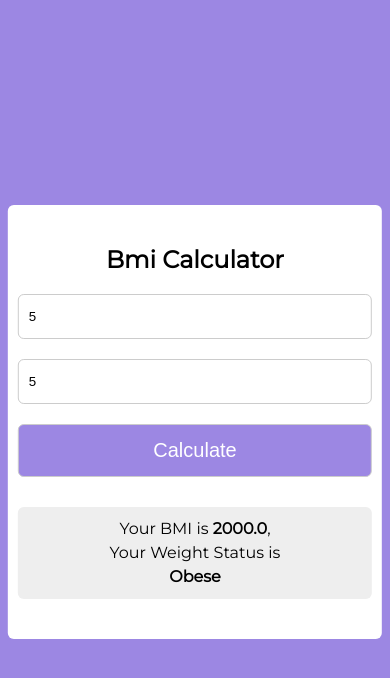
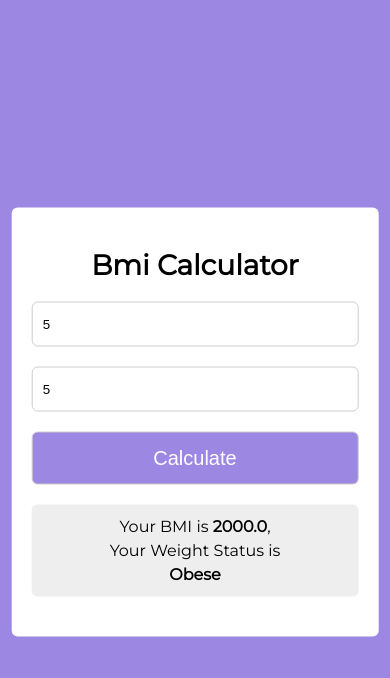
Before and after one commit to Fate92ma/Bmi-Calculator, a plain HTML site: page index.html in a window 390 px wide. Both pictures are taken after typing "5", "5" into the empty fields and a click on the input "Calculate". Drawn offline with Linux system fonts and the light colour scheme.

Commit message:
enhance code

```diff
--- a/css/style.css
+++ b/css/style.css
@@ -30,7 +30,7 @@ body {
 section {
     background: #fff;
     padding: 40px;
-    width: 40%;
+    width: 40vw;
     display: flex;
     border-radius: 6px;
     flex-direction: column;
@@ -72,47 +72,36 @@ section input[type="submit"] {
     padding: 10px;
     background: #eee;
     border-radius: 6px;
-    margin-top: 30px
+    margin-top: 20px
 }
 
-@media (max-width: 1000px) {
+/* End Styling */
+
+/* Start Media Query */
+
+@media (max-width: 1200px) {
     section {
-        width: 50%
+        width: 50vw
     }
 }
 
-@media (max-width: 850px) {
+@media (max-width: 1024px) {
     section {
-        width: 60%
+        width: 60vw
     }
 }
 
-@media (max-width: 750px) {
+@media (max-width: 768px) {
     section {
-        width: 70%
+        width: 75vw
     }
 }
 
-@media (max-width: 650px) {
+@media (max-width: 480px) {
     section {
-        width: 80%
+        padding: 40px 20px;
+        width: 94vw
     }
 }
 
-@media (max-width: 550px) {
-    section {
-        width: 96%
-    }
-}
-
-@media (max-width: 400px) {
-    section {
-        padding: 40px 10px
-    }
-
-    section h2 {
-        font-size: 24px
-    }
-}
-
-/* End Styling */
+/* End Media Query */
--- a/index.html
+++ b/index.html
@@ -4,10 +4,9 @@
 <head>
     <meta charset="utf-8">
     <title>Bmi Calculator</title>
-    <link rel="icon" href="img/favicon/favicon.ico">
+    <link rel="icon" href="img/favicon.ico">
     <link rel="stylesheet" href="css/style.css">
     <meta name="viewport" content="width=device-width, initial-scale=1.0">
-    <meta name="description" content="">
 </head>
 
 <body>
@@ -17,7 +16,7 @@
         <input type="number" id="weight" placeholder="weight in kg">
         <input type="number" id="height" placeholder="height in cm">
         <input type="submit" value="Calculate" id="calculate">
-        <div id="result">The <b>Result</b> Will Appear Here</div>
+        <div id="result">The <strong>Result</strong> Will Appear Here</div>
     </section>
 
     <!-- -->
--- a/js/script.js
+++ b/js/script.js
@@ -1,4 +1,5 @@
 // Variables
+
 let weight = document.getElementById("weight"),
 
     height = document.getElementById("height"),
@@ -10,27 +11,34 @@ let weight = document.getElementById("weight"),
     bmi, txt;
 
 // Events
+
 calculate.addEventListener("click", calcBMI);
-
-/**************************************************************************************************/
 
 // function to calculate body mass index
 function calcBMI() {
 
     bmi = Math.round((weight.value / height.value / height.value) * 10000).toFixed(1)
 
-    txt = `<p>Your BMI is <b>${bmi}</b>, <br> Your Weight Status is</p>`
+    txt = `<p>Your BMI is <strong>${bmi}</strong>, <br> Your Weight Status is</p>`
 
-    if (weight.value == "" || height.value == "") alert("Please Enter Your Weight and Height")
+    if (weight.value == "" || height.value == "") {
+        alert("Please Enter Your Weight and Height")
+    }
 
-    if (bmi <= 18.5) result.innerHTML = `${txt} <b>Underweight</b>`
+    if (bmi <= 18.5) {
+        result.innerHTML = `${txt} <strong>Underweight</strong>`
+    }
 
-    if (bmi >= 18.5 && bmi <= 25) result.innerHTML = `${txt} <b>"Normal</b>`
+    if (bmi >= 18.5 && bmi <= 25) {
+        result.innerHTML = `${txt} <strong>"Normal</strong>`
+    }
 
-    if (bmi >= 25 && bmi <= 30) result.innerHTML = `${txt} <b>Overweight</b>`
+    if (bmi >= 25 && bmi <= 30) {
+        result.innerHTML = `${txt} <strong>Overweight</strong>`
+    }
 
-    if (bmi >= 30) result.innerHTML = `${txt} <b>Obese</b>`
+    if (bmi >= 30) {
+        result.innerHTML = `${txt} <strong>Obese</strong>`
+    }
 
 }
-
-/**************************************************************************************************/
```
Also changed, not shown: img/favicon.ico (renamed from img/favicon/favicon.ico).
